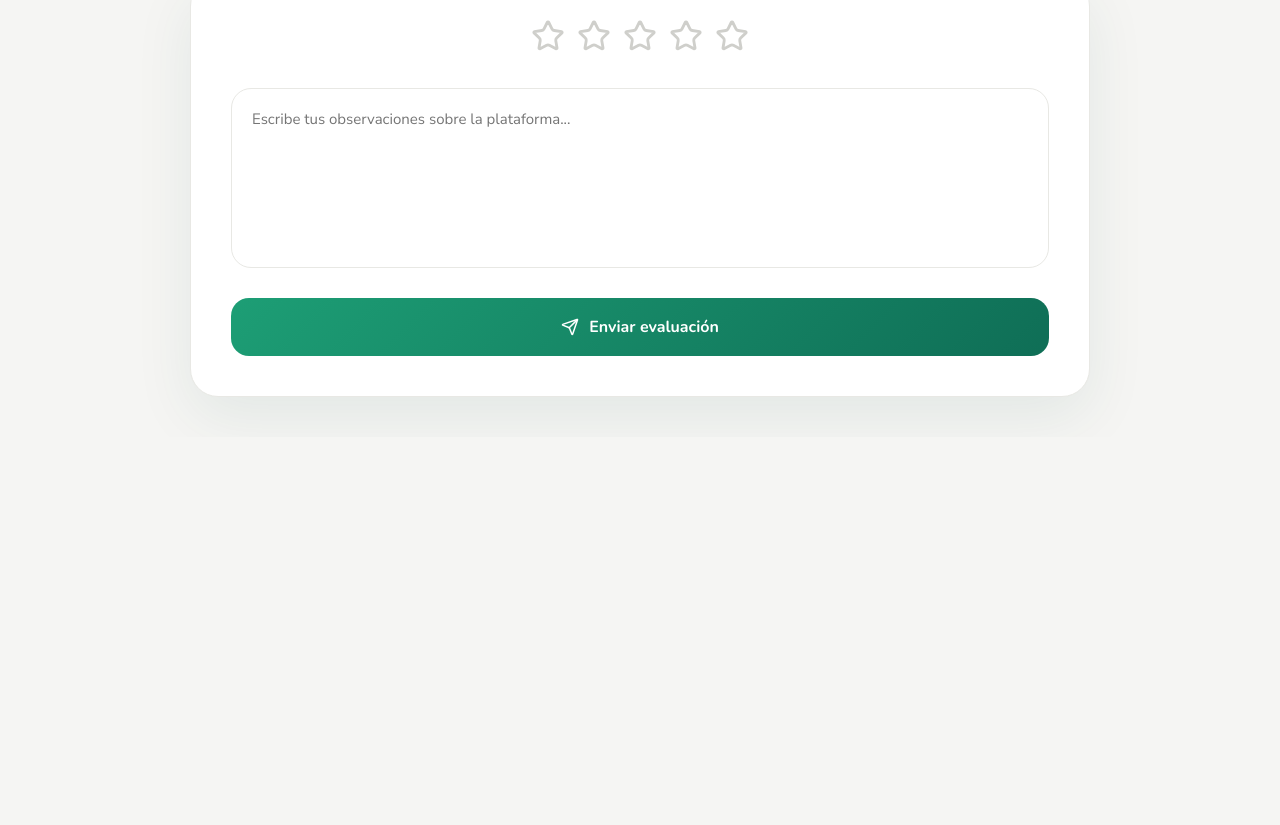
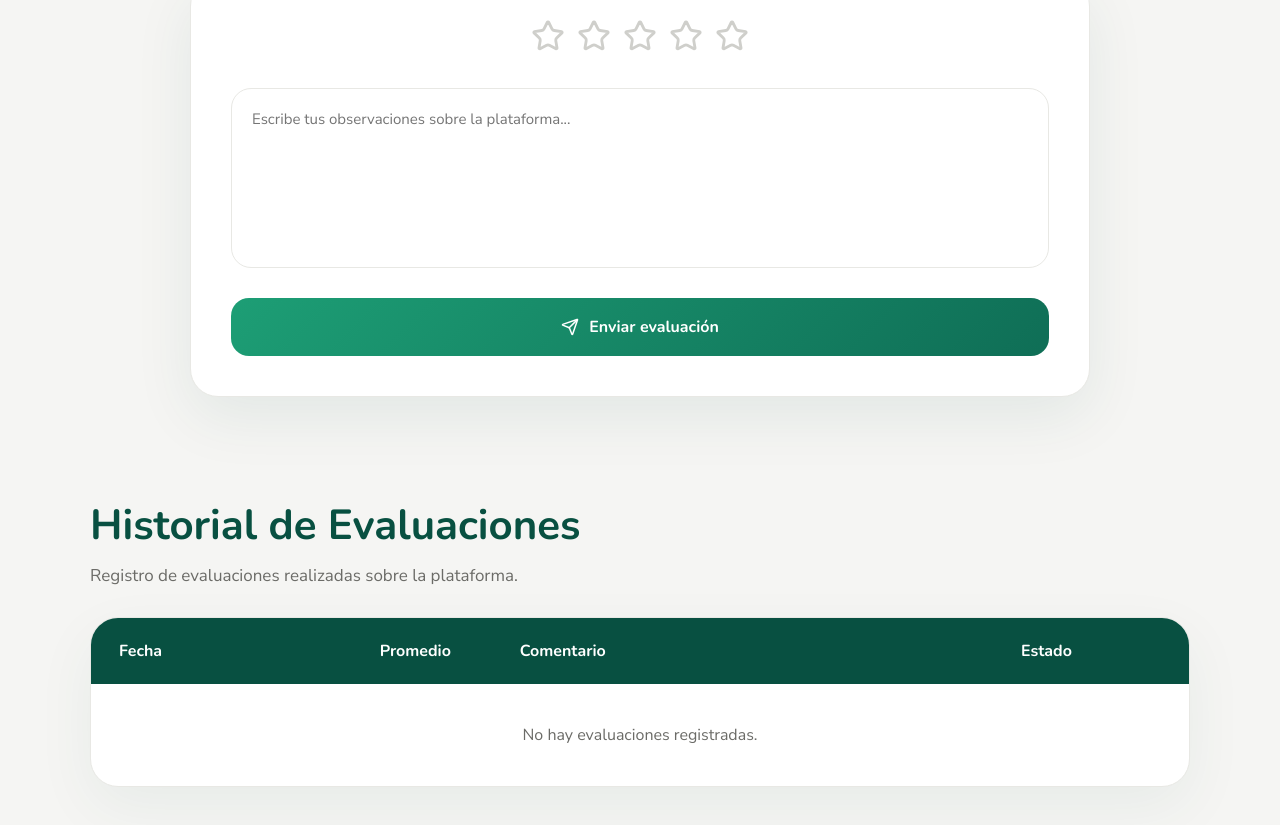
Before and after one commit to fergood-2703/noj-ia-evaluacion, a React (Vite) app: page / in a window 1280 px wide. Shown: the part 2291-3116 px from the top of the page. Before the commit the page ends 2728 px from the top, so only its background shows below. Built offline with nearby package versions, Linux system fonts and the light colour scheme.

Commit message:
Se agregó la seccion del historial de evaluaciones

```diff
--- a/src/App.jsx
+++ b/src/App.jsx
@@ -7,6 +7,9 @@ import InteractiveEvaluationCard
 
 import StatisticsDashboard
   from "./components/StatisticsDashboard"
+
+import EvaluationHistory
+  from "./components/EvaluationHistory"
 
 import {
   Bot,
@@ -105,6 +108,16 @@ function App() {
       : defaultEvaluations
   })
 
+  const [history, setHistory] = useState(() => {
+
+    const saved =
+      localStorage.getItem("noj-history")
+
+    return saved
+      ? JSON.parse(saved)
+      : []
+  })
+
   useEffect(() => {
 
     localStorage.setItem(
@@ -114,6 +127,15 @@ function App() {
 
   }, [evaluations])
 
+  useEffect(() => {
+
+    localStorage.setItem(
+      "noj-history",
+      JSON.stringify(history)
+    )
+
+  }, [history])
+
   const handleRate = (index, value) => {
 
     const updated = [...evaluations]
@@ -122,6 +144,15 @@ function App() {
 
     setEvaluations(updated)
   }
+
+  const handleSubmitEvaluation =
+    (evaluation) => {
+
+      setHistory(prev => [
+        evaluation,
+        ...prev
+      ])
+    }
 
   const average =
     evaluations.reduce(
@@ -198,7 +229,16 @@ function App() {
 
       </section>
 
-      <FeedbackForm />
+      <FeedbackForm
+        evaluations={evaluations}
+        onSubmitEvaluation={
+          handleSubmitEvaluation
+        }
+      />
+
+      <EvaluationHistory
+        history={history}
+      />
 
     </main>
 
--- /dev/null
+++ b/src/components/EvaluationHistory.jsx
@@ -0,0 +1,108 @@
+import {
+  CalendarDays,
+  MessageSquare,
+  Star
+} from "lucide-react"
+
+function EvaluationHistory({ history }) {
+
+  return (
+
+    <section className="history-section">
+
+      <div className="history-header">
+
+        <h2>
+          Historial de Evaluaciones
+        </h2>
+
+        <p>
+          Registro de evaluaciones realizadas sobre la plataforma.
+        </p>
+
+      </div>
+
+      <div className="history-table">
+
+        <div className="history-table-head">
+
+          <span>Fecha</span>
+          <span>Promedio</span>
+          <span>Comentario</span>
+          <span>Estado</span>
+
+        </div>
+
+        {
+          history.length === 0 ? (
+
+            <div className="empty-history">
+
+              No hay evaluaciones registradas.
+
+            </div>
+
+          ) : (
+
+            history.map((item, index) => (
+
+              <div
+                className="history-row"
+                key={index}
+              >
+
+                <div className="history-cell">
+
+                  <CalendarDays size={16} />
+
+                  <span>
+                    {item.date}
+                  </span>
+
+                </div>
+
+                <div className="history-cell">
+
+                  <Star
+                    size={16}
+                    fill="#1D9E75"
+                    color="#1D9E75"
+                  />
+
+                  <span>
+                    {item.average.toFixed(1)}
+                  </span>
+
+                </div>
+
+                <div className="history-cell comment">
+
+                  <MessageSquare size={16} />
+
+                  <span>
+                    {item.comment}
+                  </span>
+
+                </div>
+
+                <div className="history-status">
+
+                  Excelente
+
+                </div>
+
+              </div>
+
+            ))
+
+          )
+        }
+
+      </div>
+
+    </section>
+
+  )
+}
+
+export default EvaluationHistory
--- a/src/components/FeedbackForm.jsx
+++ b/src/components/FeedbackForm.jsx
@@ -5,7 +5,10 @@ import {
   Send
 } from "lucide-react"
 
-function FeedbackForm() {
+function FeedbackForm({
+  evaluations,
+  onSubmitEvaluation
+}){
 
   const [rating, setRating] = useState(0)
   const [hover, setHover] = useState(0)
@@ -13,14 +16,38 @@ function FeedbackForm() {
   const [submitted, setSubmitted] = useState(false)
 
   const handleSubmit = (e) => {
-    e.preventDefault()
 
-    setSubmitted(true)
+  e.preventDefault()
 
-    setTimeout(() => {
-      setSubmitted(false)
-    }, 3000)
+  const average =
+    evaluations.reduce(
+      (acc, item) => acc + item.rating,
+      0
+    ) / evaluations.length
+
+  const newEvaluation = {
+
+    date:
+      new Date().toLocaleDateString(),
+
+    average,
+
+    comment
   }
+
+  onSubmitEvaluation(newEvaluation)
+
+  setSubmitted(true)
+
+  setComment("")
+  setRating(0)
+
+  setTimeout(() => {
+
+    setSubmitted(false)
+
+  }, 3000)
+}
 
   return (
 
--- a/src/styles/evaluation.css
+++ b/src/styles/evaluation.css
@@ -721,3 +721,151 @@
   }
 
 }
+
+/* HISTORY */
+
+.history-section {
+  max-width: 1100px;
+  margin: 100px auto;
+}
+
+.history-header {
+  margin-bottom: 30px;
+}
+
+.history-header h2 {
+  font-size: 42px;
+  font-family: 'Nunito';
+  color: var(--green-dark);
+}
+
+.history-header p {
+  margin-top: 10px;
+  color: var(--text-muted);
+  font-size: 17px;
+}
+
+/* TABLE */
+
+.history-table {
+  background: white;
+
+  border-radius: 28px;
+
+  overflow: hidden;
+
+  border: 1px solid var(--gray-200);
+
+  box-shadow:
+    0 20px 60px rgba(8,80,65,0.06);
+}
+
+.history-table-head {
+  display: grid;
+
+  grid-template-columns:
+    1fr
+    120px
+    2fr
+    140px;
+
+  gap: 20px;
+
+  padding: 22px 28px;
+
+  background: var(--green-dark);
+
+  color: white;
+
+  font-weight: 700;
+
+  font-family: 'Nunito';
+}
+
+.history-row {
+  display: grid;
+
+  grid-template-columns:
+    1fr
+    120px
+    2fr
+    140px;
+
+  gap: 20px;
+
+  padding: 22px 28px;
+
+  border-bottom:
+    1px solid var(--gray-200);
+
+  align-items: center;
+
+  transition:
+    background 0.2s ease;
+}
+
+.history-row:hover {
+  background: #FAFAF8;
+}
+
+.history-cell {
+  display: flex;
+  align-items: center;
+  gap: 10px;
+
+  color: var(--text);
+
+  font-size: 14px;
+}
+
+.history-cell.comment {
+  color: var(--text-muted);
+}
+
+.history-status {
+  background: var(--green-pale);
+
+  color: var(--green-dark);
+
+  padding: 8px 14px;
+
+  border-radius: 999px;
+
+  width: fit-content;
+
+  font-size: 13px;
+
+  font-weight: 700;
+}
+
+.empty-history {
+  padding: 40px;
+
+  text-align: center;
+
+  color: var(--text-muted);
+}
+
+/* RESPONSIVE */
+
+@media (max-width: 900px) {
+
+  .history-table-head {
+    display: none;
+  }
+
+  .history-row {
+    grid-template-columns: 1fr;
+
+    gap: 16px;
+  }
+
+}
+
+@media (max-width: 768px) {
+
+  .history-header h2 {
+    font-size: 32px;
+  }
+
+}
```
